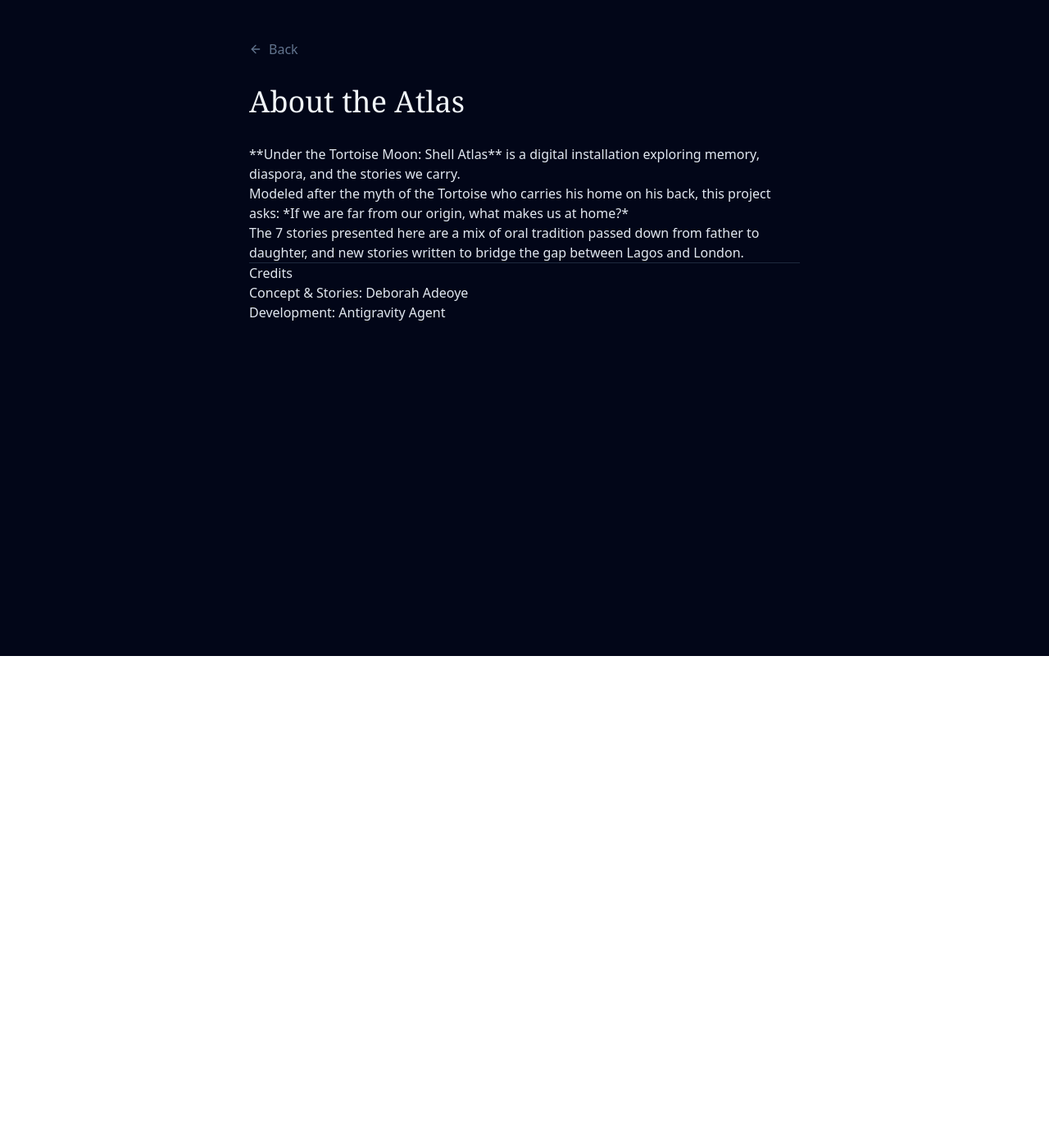
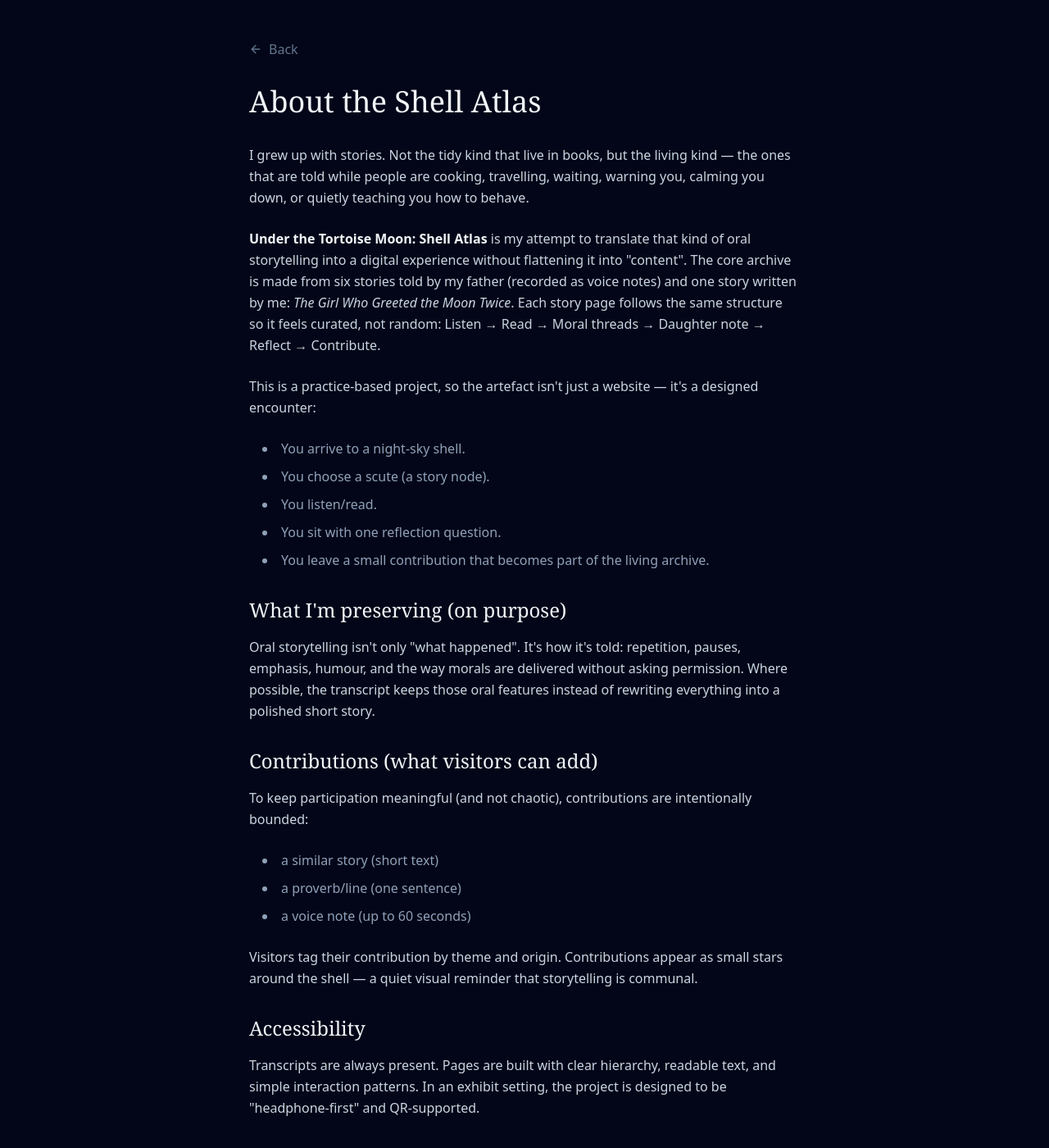
Before and after one commit to dearlydebbie/shell-atlas, a Next.js app: page /about in a window 1280 px wide. Shown: the top 1400 px of the page at 82% size. Before the commit the page ends 800 px from the top, so only its background shows below. Built offline with nearby package versions, Linux system fonts and the light colour scheme.

Commit message:
about page content update

```diff
--- a/src/app/about/page.tsx
+++ b/src/app/about/page.tsx
@@ -8,23 +8,55 @@ export default function AboutPage() {
                 <Link href="/" className="text-slate-500 hover:text-amber-500 flex items-center gap-2 mb-8">
                     <ArrowLeft className="w-4 h-4" /> Back
                 </Link>
-                <h1 className="text-4xl font-serif text-slate-100">About the Atlas</h1>
-                <div className="prose prose-invert prose-slate">
+                <h1 className="text-4xl font-serif text-slate-100 mb-8">About the Shell Atlas</h1>
+
+                <div className="space-y-6 text-slate-300 leading-relaxed">
                     <p>
-                        **Under the Tortoise Moon: Shell Atlas** is a digital installation exploring memory, diaspora, and the stories we carry.
+                        I grew up with stories. Not the tidy kind that live in books, but the living kind — the ones that are told while people are cooking, travelling, waiting, warning you, calming you down, or quietly teaching you how to behave.
                     </p>
+
                     <p>
-                        Modeled after the myth of the Tortoise who carries his home on his back, this project asks:
-                        *If we are far from our origin, what makes us at home?*
+                        <strong className="text-slate-100">Under the Tortoise Moon: Shell Atlas</strong> is my attempt to translate that kind of oral storytelling into a digital experience without flattening it into "content". The core archive is made from six stories told by my father (recorded as voice notes) and one story written by me: <em>The Girl Who Greeted the Moon Twice</em>. Each story page follows the same structure so it feels curated, not random: Listen → Read → Moral threads → Daughter note → Reflect → Contribute.
                     </p>
+
                     <p>
-                        The 7 stories presented here are a mix of oral tradition passed down from father to daughter, and new stories written to bridge the gap between Lagos and London.
+                        This is a practice-based project, so the artefact isn't just a website — it's a designed encounter:
                     </p>
-                    <hr className="border-slate-800" />
-                    <h3>Credits</h3>
+
+                    <ul className="list-disc list-inside space-y-2 ml-4 text-slate-400">
+                        <li>You arrive to a night-sky shell.</li>
+                        <li>You choose a scute (a story node).</li>
+                        <li>You listen/read.</li>
+                        <li>You sit with one reflection question.</li>
+                        <li>You leave a small contribution that becomes part of the living archive.</li>
+                    </ul>
+
+                    <h2 className="text-2xl font-serif text-slate-100 mt-8 mb-4">What I'm preserving (on purpose)</h2>
+
                     <p>
-                        Concept & Stories: Deborah Adeoye<br />
-                        Development: Antigravity Agent
+                        Oral storytelling isn't only "what happened". It's how it's told: repetition, pauses, emphasis, humour, and the way morals are delivered without asking permission. Where possible, the transcript keeps those oral features instead of rewriting everything into a polished short story.
+                    </p>
+
+                    <h2 className="text-2xl font-serif text-slate-100 mt-8 mb-4">Contributions (what visitors can add)</h2>
+
+                    <p>
+                        To keep participation meaningful (and not chaotic), contributions are intentionally bounded:
+                    </p>
+
+                    <ul className="list-disc list-inside space-y-2 ml-4 text-slate-400">
+                        <li>a similar story (short text)</li>
+                        <li>a proverb/line (one sentence)</li>
+                        <li>a voice note (up to 60 seconds)</li>
+                    </ul>
+
+                    <p>
+                        Visitors tag their contribution by theme and origin. Contributions appear as small stars around the shell — a quiet visual reminder that storytelling is communal.
+                    </p>
+
+                    <h2 className="text-2xl font-serif text-slate-100 mt-8 mb-4">Accessibility</h2>
+
+                    <p>
+                        Transcripts are always present. Pages are built with clear hierarchy, readable text, and simple interaction patterns. In an exhibit setting, the project is designed to be "headphone-first" and QR-supported.
                     </p>
                 </div>
             </div>
```
